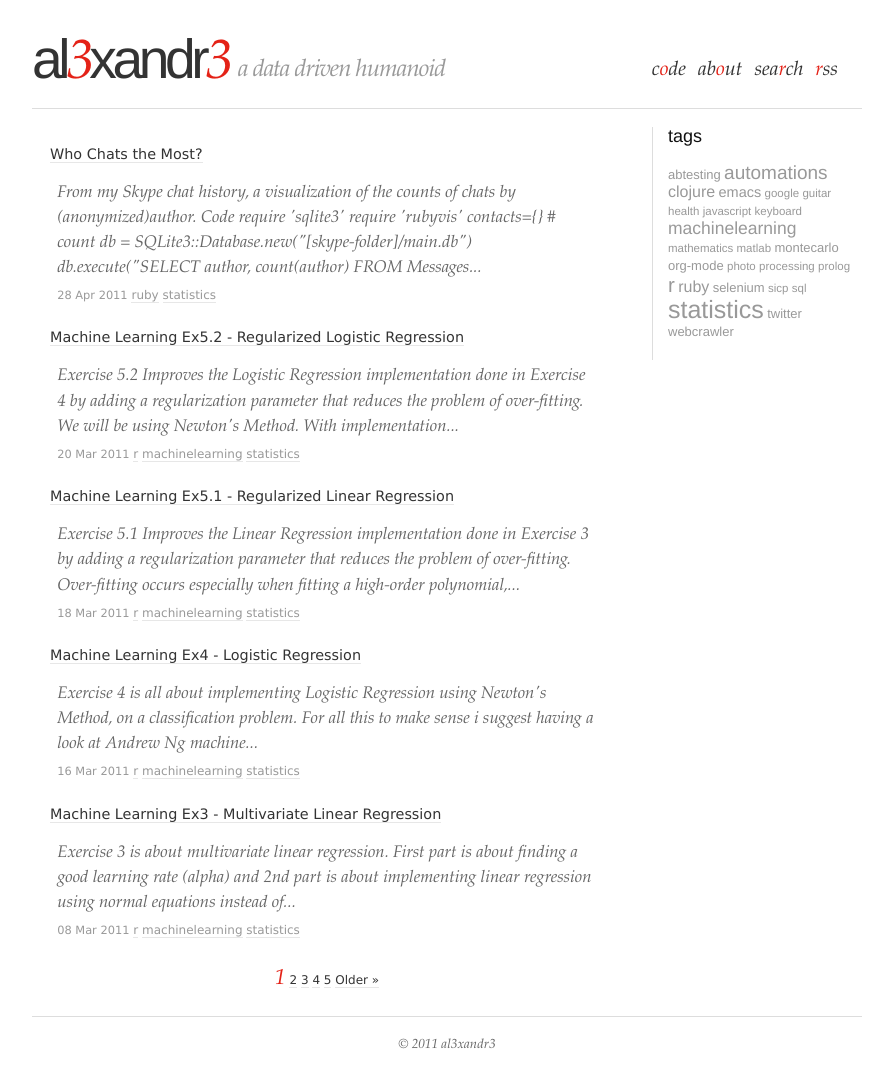
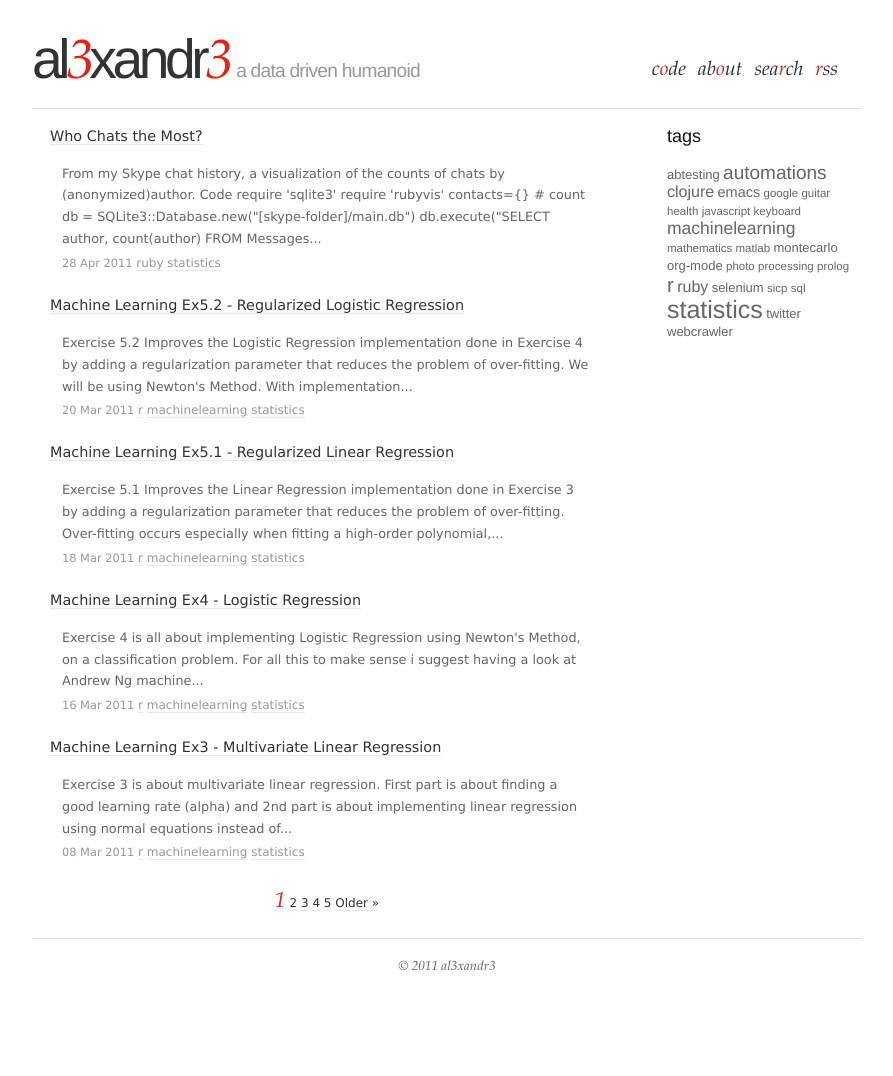
Before and after one commit to al3xandr3/al3xandr3.github.io, a Jekyll site: the page built from index.html, in a window 1280 px wide. Shown: the whole page, without its empty margins (173-1066 px from the left). Built offline with Jekyll 4.4.1, drawn with Linux system fonts in a browser that asks for light colours; the list of posts is cut into pages by our own code; after the commit the page ends 998 px from its top, so only the background shows below that.

Commit message:
css updates

```diff
--- a/_layouts/default.html
+++ b/_layouts/default.html
@@ -53,7 +53,7 @@
     <div id="header" class="span-21 prepend-1">
       <hr class="space">
       <a href="/" id="title">{{site.title}}</a>
-      <h2 id="subtitle" class="alt">a data driven humanoid</h2>
+      <h2 id="subtitle">a data driven humanoid</h2>
 
       <ul id="menu" style="float: right;">
         <li><a href="/pages/code.html">code</a></li>
--- a/js/al3xandr3.js
+++ b/js/al3xandr3.js
@@ -44,16 +44,16 @@ $(function () {
 
   $("#subtitle").css({
     "float": "left",
-    "font-size": "200%",
+    "font-size": "160%",
     "color": "#999999",
-    "margin-top": "1.4em",
+    "margin-top": "2em",
     "margin-left": "0.4em",
     "letter-spacing": "-.04em"
   });
 
   $("ul#menu, #post-list ul").css({
-    "list-style": "none outside none",
-    "padding-top": "1.5em"
+    "list-style": "none outside none"
+//  "padding-top": "1.5em"
   });
 
   $("#menu").css({
@@ -79,7 +79,7 @@ $(function () {
   });
 
   $("#cloud #tag").css({
-    "color": "#999999"
+    "color": "#666666"
   });
 
   $("#cloud a").css({
@@ -91,13 +91,20 @@ $(function () {
   });
 
   $("#post-list li .post-details").css({
-    "margin": "0.6em"
+    "margin": "1em"
   });
 
+//  $("#post-list li .post-details .post-summary").css({
+//    "font-size": "140%",
+//    "padding-bottom": "0.3em"
+//  }).addClass("alt");
+
   $("#post-list li .post-details .post-summary").css({
-    "font-size": "140%",
+    "font-size": "107%",
+    "color": "#666666",
+    "line-height": "1.7em",
     "padding-bottom": "0.3em"
-  }).addClass("alt");
+  });
 
   $(".post-date, .post-cat").css({
     "color": "#999999"
@@ -129,8 +136,8 @@ $(function () {
   }).addClass("alt");
 
   $("#sidebar").css({
-    "color": "#999999",
-    "border-left": "1px solid #DDDDDD",
+    "color": "#666666",
+    //"border-left": "1px solid #DDDDDD",
     "margin-left": "20px",
     "padding-left": "15px"
   });
```
